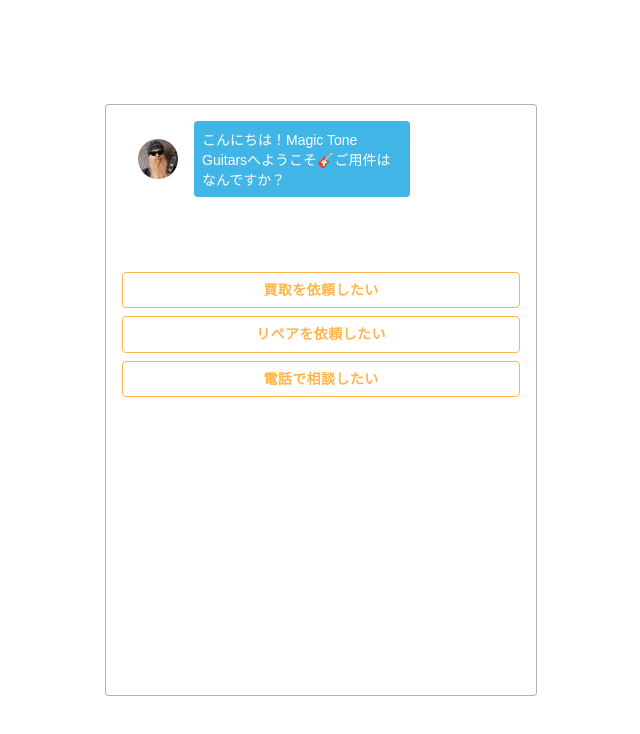
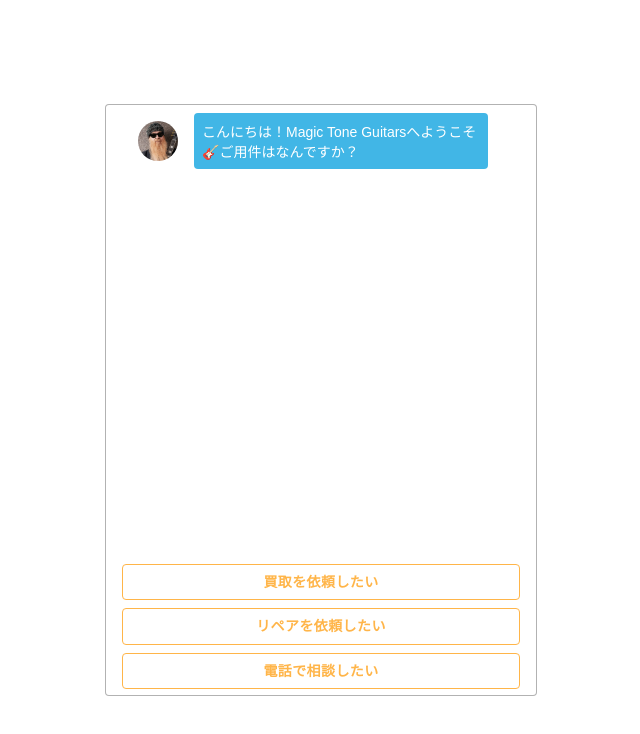
Before and after one commit to shtwangy/react-chatbot, a React (Create React App) app: page / in a window 1280 px wide. Shown: the top 734 px of the page, without its empty margins (319-959 px from the left). Built offline with nearby package versions, Linux system fonts and the light colour scheme.

Commit message:
feat(src/components/Chats.jsx): chat styling.
Closes #9

```diff
--- a/src/components/Chats.jsx
+++ b/src/components/Chats.jsx
@@ -1,20 +1,22 @@
 import React from 'react';
-import { makeStyles } from '@material-ui/core/styles';
+import { makeStyles, createStyles } from '@material-ui/core/styles';
 import List from '@material-ui/core/List';
 import {Chat} from './index';
 
-const useStyles = makeStyles((theme) => ({
-    root: {
-        width: '100%',
-        maxWidth: '36ch',
-        backgroundColor: theme.palette.background.paper,
-    }
-}));
+const useStyles = makeStyles((theme) => (
+    createStyles({
+        "chats": {
+            height: 400,
+            padding: 0,
+            overflow: 'auto'
+        }
+    })
+));
 
 const Chats = (props) => {
     const classes = useStyles();
     return (
-        <List className={classes.root}>
+        <List className={classes.chats}>
             {props.chats.map((chat, index) => {
                 return (
                     <Chat key={index.toString()} text={chat.text} type={chat.type} />
```
